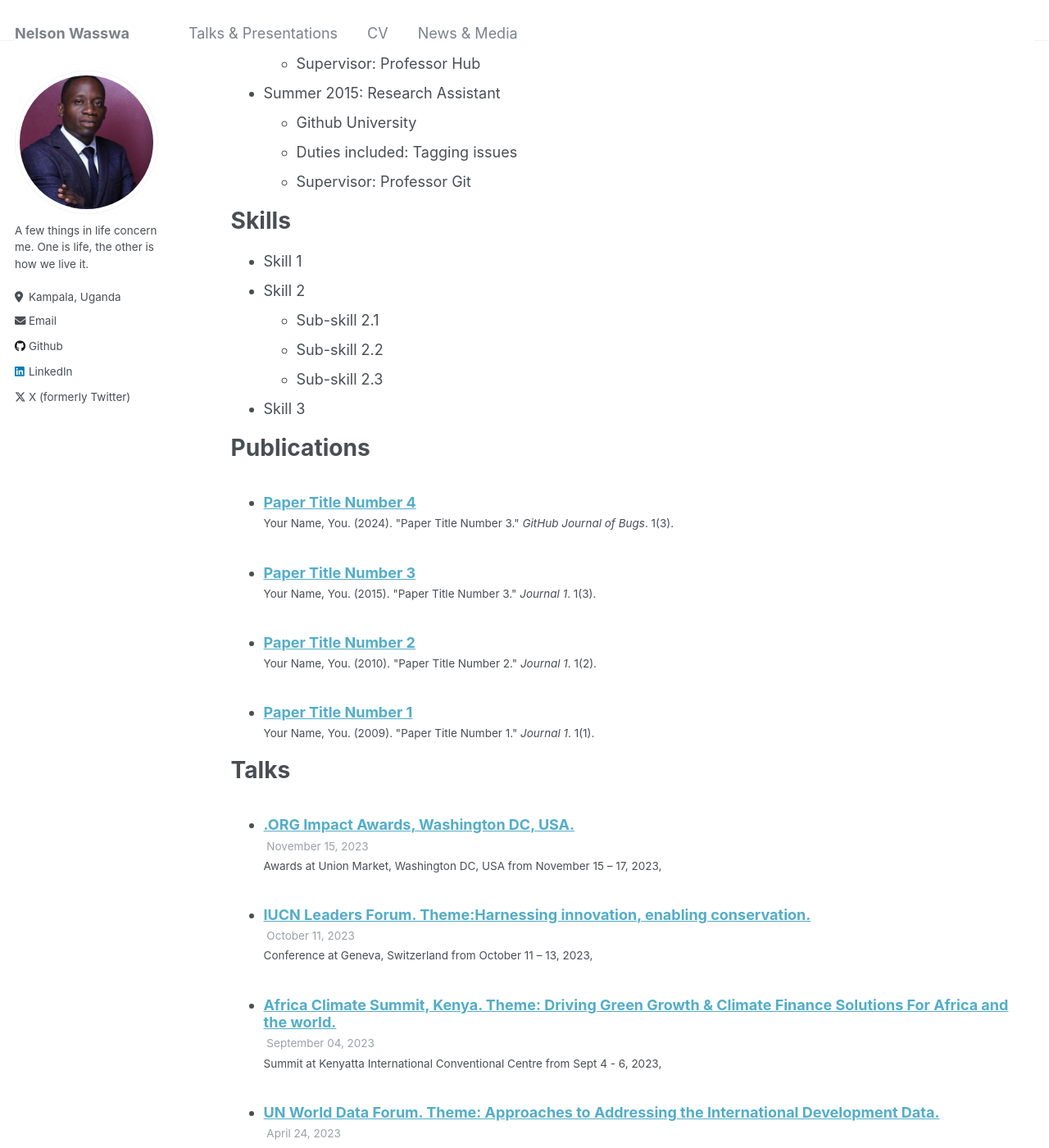
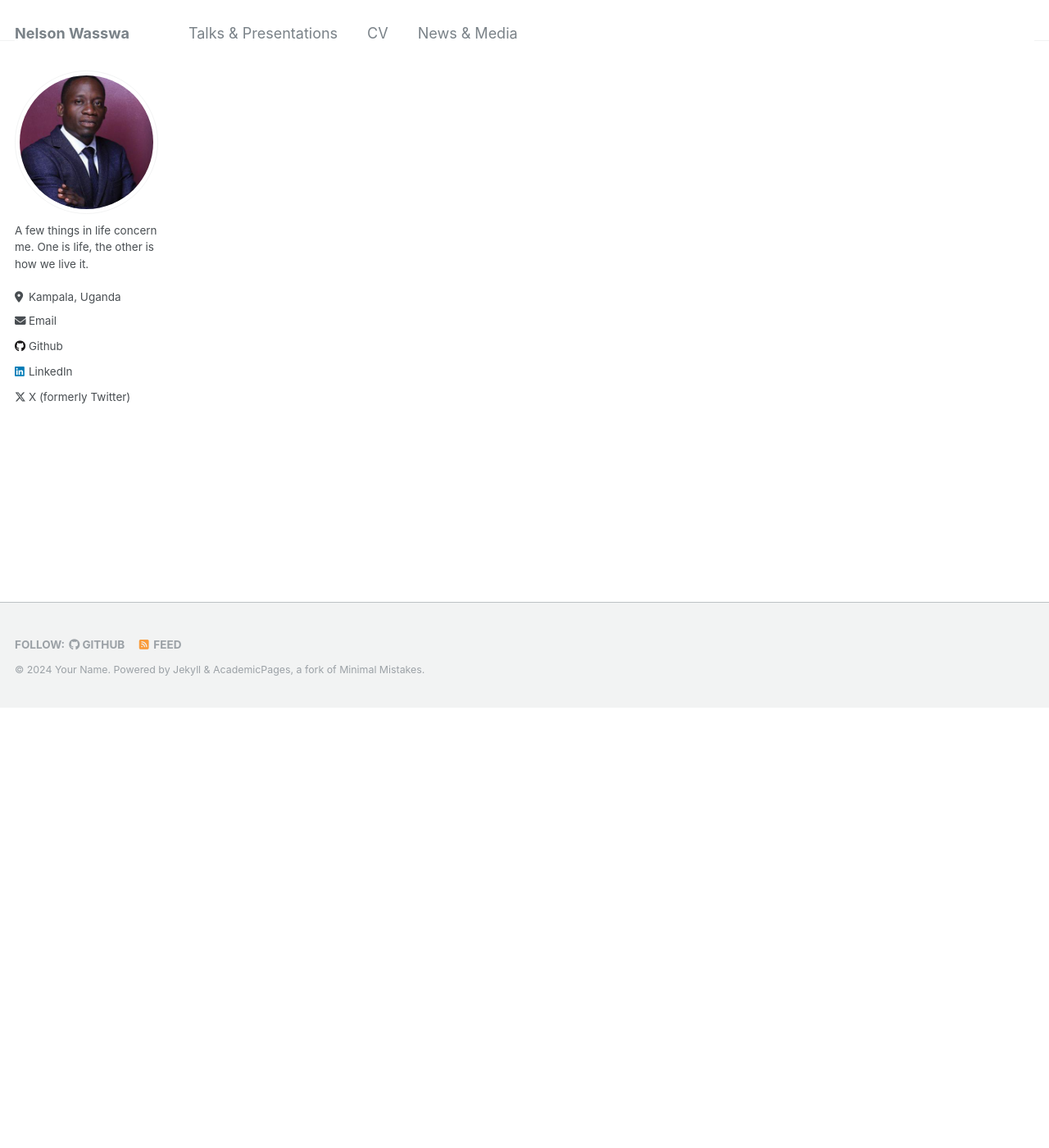
Before and after one commit to Nelwa256/nelsonwasswa.github.io, a Jekyll site: the page built from _pages/cv.md, in a window 1280 px wide and 1400 px high, scrolled down 537 px. Shown: the whole window at 82% size. Built offline with Jekyll 4.4.1, drawn with Linux system fonts in a browser that asks for light colours; some of the changed text lies outside the part shown.

Commit message:
Update cv.md

```diff
--- a/_pages/cv.md
+++ b/_pages/cv.md
@@ -14,51 +14,3 @@ Education
 * Ph.D in Version Control Theory, GitHub University, 2018 (expected)
 * M.S. in Jekyll, GitHub University, 2014
 * B.S. in GitHub, GitHub University, 2012
-
-Work experience
-======
-* Spring 2024: Academic Pages Collaborator
-  * Github University
-  * Duties includes: Updates and improvements to template
-  * Supervisor: The Users
-
-* Fall 2015: Research Assistant
-  * Github University
-  * Duties included: Merging pull requests
-  * Supervisor: Professor Hub
-
-* Summer 2015: Research Assistant
-  * Github University
-  * Duties included: Tagging issues
-  * Supervisor: Professor Git
-
-Skills
-======
-* Skill 1
-* Skill 2
-  * Sub-skill 2.1
-  * Sub-skill 2.2
-  * Sub-skill 2.3
-* Skill 3
-
-Publications
-======
-  <ul>{% for post in site.publications reversed %}
-    {% include archive-single-cv.html %}
-  {% endfor %}</ul>
-
-Talks
-======
-  <ul>{% for post in site.talks reversed %}
-    {% include archive-single-talk-cv.html  %}
-  {% endfor %}</ul>
-
-Teaching
-======
-  <ul>{% for post in site.teaching reversed %}
-    {% include archive-single-cv.html %}
-  {% endfor %}</ul>
-
-Service and leadership
-======
-* Currently signed in to 43 different slack teams
```
